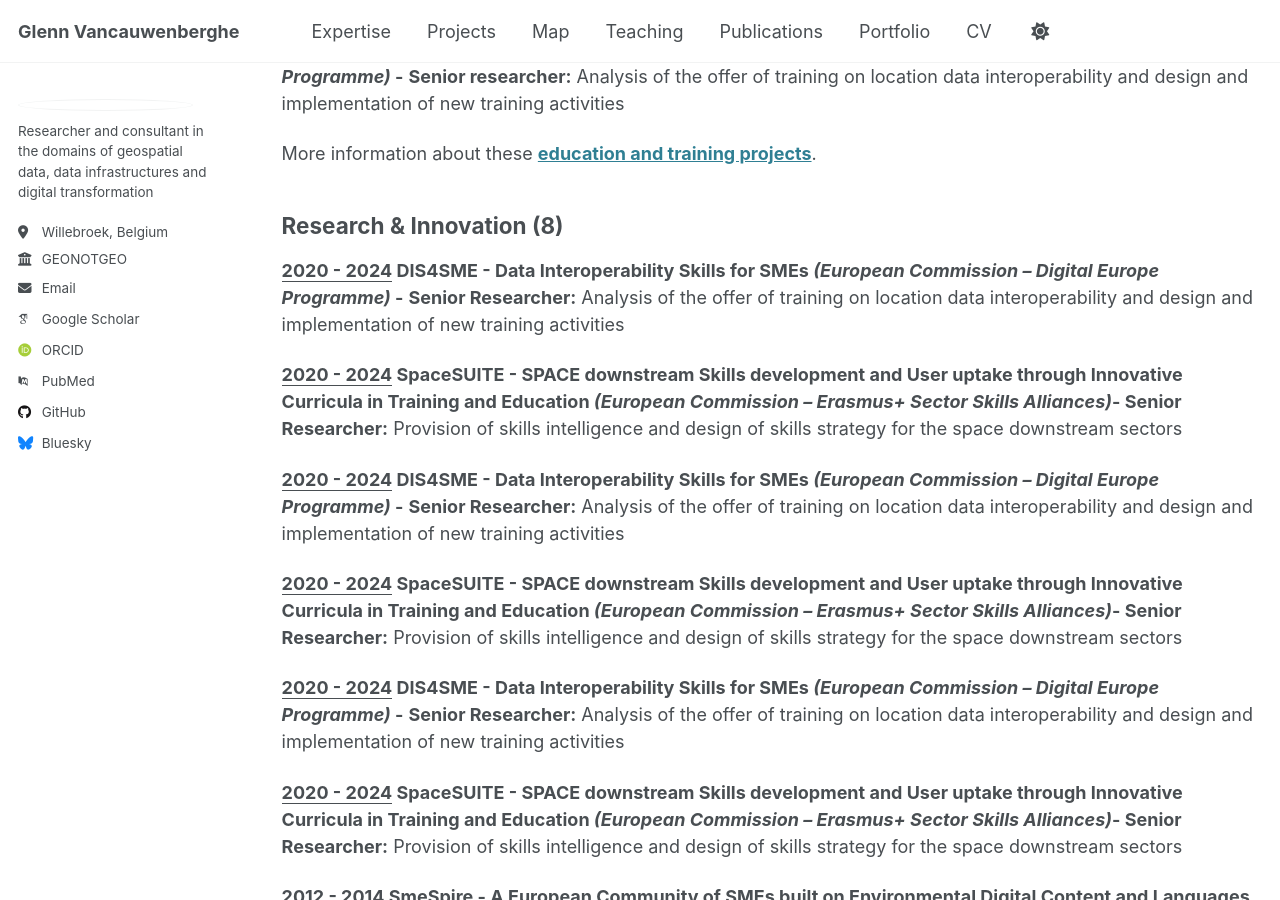
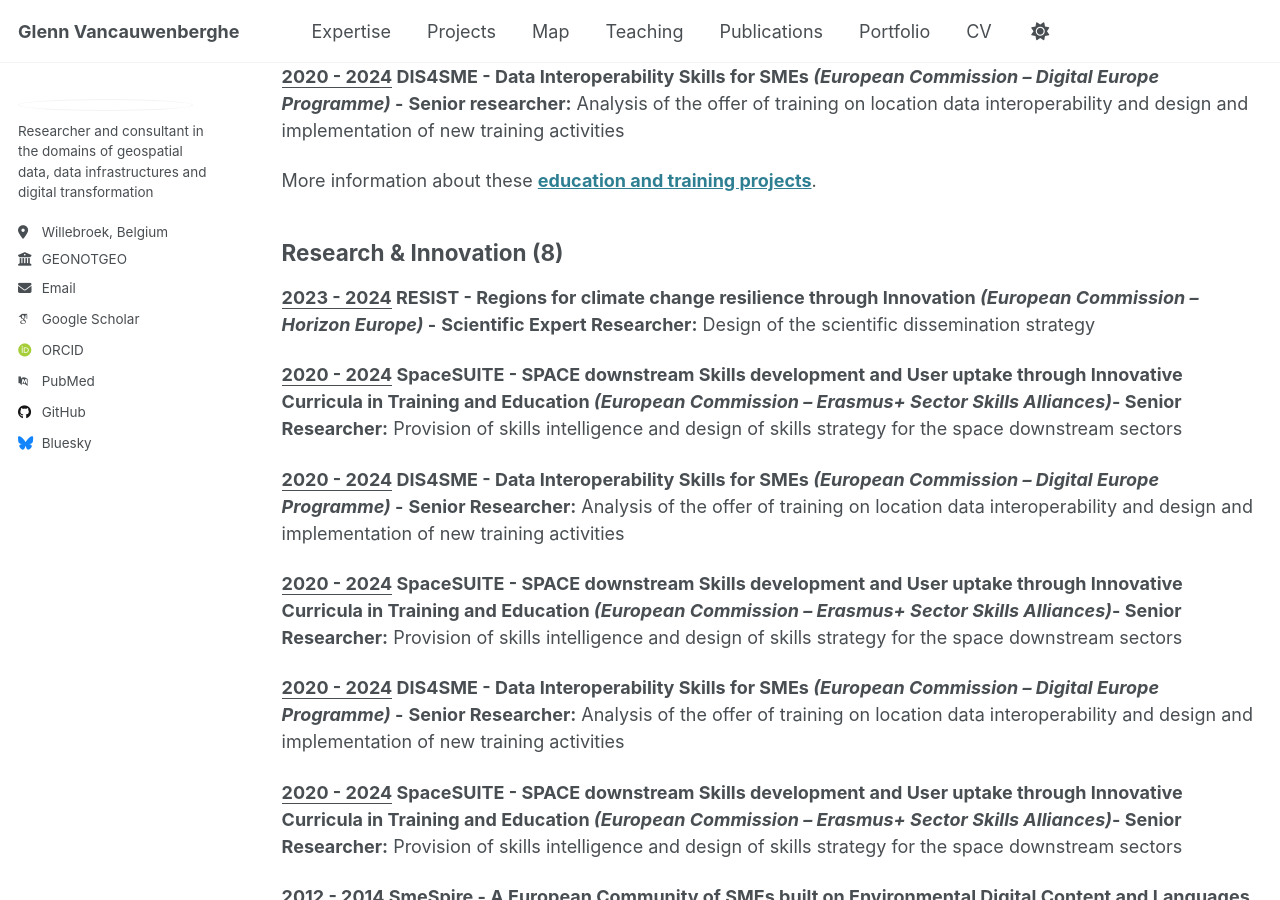
Before and after one commit to GVancauwenberghe/gvancauwenberghe.github.io, a Jekyll site: the page built from _pages/projects.md, in a window 1280 px wide and 900 px high, scrolled down 2831 px. Built offline with Jekyll 4.4.1, drawn with Linux system fonts in a browser that asks for light colours; some web fonts are replaced; some of the changed text lies outside the part shown.

Commit message:
Update projects.md

```diff
--- a/_pages/projects.md
+++ b/_pages/projects.md
@@ -38,8 +38,8 @@
 **<ins>2023 - 2024</ins> Impact Assessment for the new EU Space Law _(European Commission –   DG DEFIS)_ -**
 **Policy Research Expert:** Support to different stages of the Impact Assessment for an EU Space Law
 
-**<ins>2023 - 2024</ins> Impact Assessment for the new EU Space Law _(European Commission –   DG DEFIS)_ -**
-**Policy Research Expert:** Support to different stages of the Impact Assessment for an EU Space Law
+**<ins>2022 - 2024</ins> Support to Space Traffic Management Standardisation _(European Commission –   DG DEFIS)_ -**
+**Policy Research Expert:** Data collection and analysis, design and evaluation of policy options, design of implementation roadmap
 
 **<ins>2023 - 2024</ins> Impact Assessment for the new EU Space Law _(European Commission –   DG DEFIS)_ -**
 **Policy Research Expert:** Support to different stages of the Impact Assessment for an EU Space Law
@@ -65,7 +65,7 @@
 **<ins>2024 - 2025</ins>    SpaceSUITE -  SPACE downstream Skills development and User uptake through Innovative Curricula in Training and Education _(European Commission –  Erasmus+ Sector Skills Alliances)_-
 Senior Researcher:**   Provision of skills intelligence and design of skills strategy for the space downstream sectors
 
-**<ins>2024 - 2024</ins>   DIS4SME -  Data Interoperability Skills for SMEs _(European Commission –   Digital Europe Programme)_ -**
+**<ins>2023 - 2024</ins>   DIS4SME -  Data Interoperability Skills for SMEs _(European Commission –   Digital Europe Programme)_ -**
 **Senior Researcher:** Analysis of the offer of training on location data interoperability and design and implementation of new training activities
 
 **<ins>2020 - 2024</ins>   DIS4SME -  Data Interoperability Skills for SMEs _(European Commission –   Digital Europe Programme)_ -**
@@ -95,8 +95,8 @@
 More information about these [**education and training projects**](https://gvancauwenberghe.github.io/projects).
 
 ## Research & Innovation (8)
-**<ins>2020 - 2024</ins>   DIS4SME -  Data Interoperability Skills for SMEs _(European Commission –   Digital Europe Programme)_ -**
-**Senior Researcher:** Analysis of the offer of training on location data interoperability and design and implementation of new training activities
+**<ins>2023 - 2024</ins>   RESIST -   Regions for climate change resilience through Innovation _(European Commission –   Horizon Europe)_ -**
+**Scientific Expert Researcher:** Design of the scientific dissemination strategy
 
 **<ins>2020 - 2024</ins>    SpaceSUITE -  SPACE downstream Skills development and User uptake through Innovative Curricula in Training and Education _(European Commission –  Erasmus+ Sector Skills Alliances)_-
 Senior Researcher:**   Provision of skills intelligence and design of skills strategy for the space downstream sectors
```
